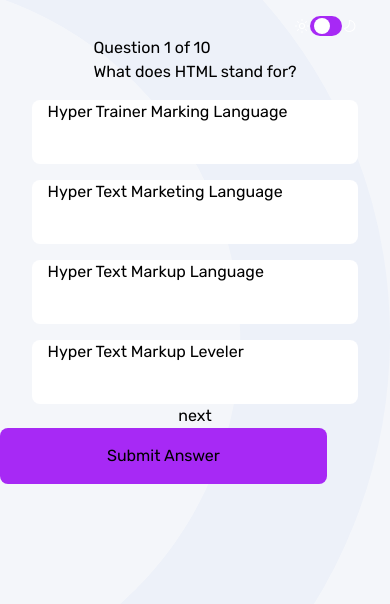
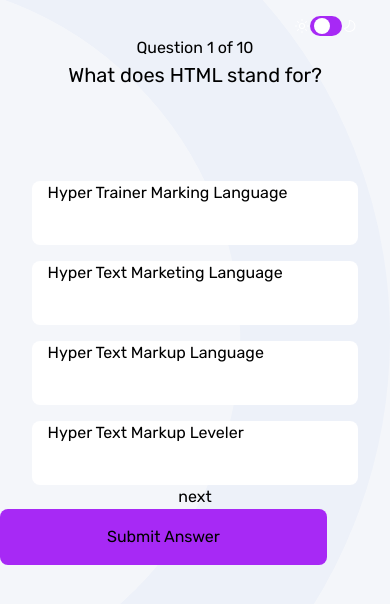
Before and after one commit to john-mathis/quiz, a Next.js app: page /QuestionPage in a window 390 px wide. Shown: the top 604 px of the page. Built offline with nearby package versions, Linux system fonts and the light colour scheme.

Commit message:
Added mobile styling to the Questions Component

```diff
--- a/app/components/Questions/Questions.tsx
+++ b/app/components/Questions/Questions.tsx
@@ -28,11 +28,12 @@ export default function Questions({
   const HTML_OPTIONS = Data.quizzes[0].questions[currentQuestionIndex].options
 
   return (
-    <section className="mx-auto flex flex-col items-center">
+    <section className="mx-auto flex flex-col items-center w-[20rem] xs:w-[15rem] md:w-[40rem] lg:w-[30.25rem]">
 
-      <div>
-      <p>Question {currentQuestionIndex + 1} of 10 </p>
-      {HTML_QUESTIONS[currentQuestionIndex].question}
+      <div className="h-[8.06rem]">
+      <p className="text-center">Question {currentQuestionIndex + 1} of 10 </p>
+      <p className="text-[1.25rem]">{HTML_QUESTIONS[currentQuestionIndex].question}</p>
+
       </div>
 
 
```
